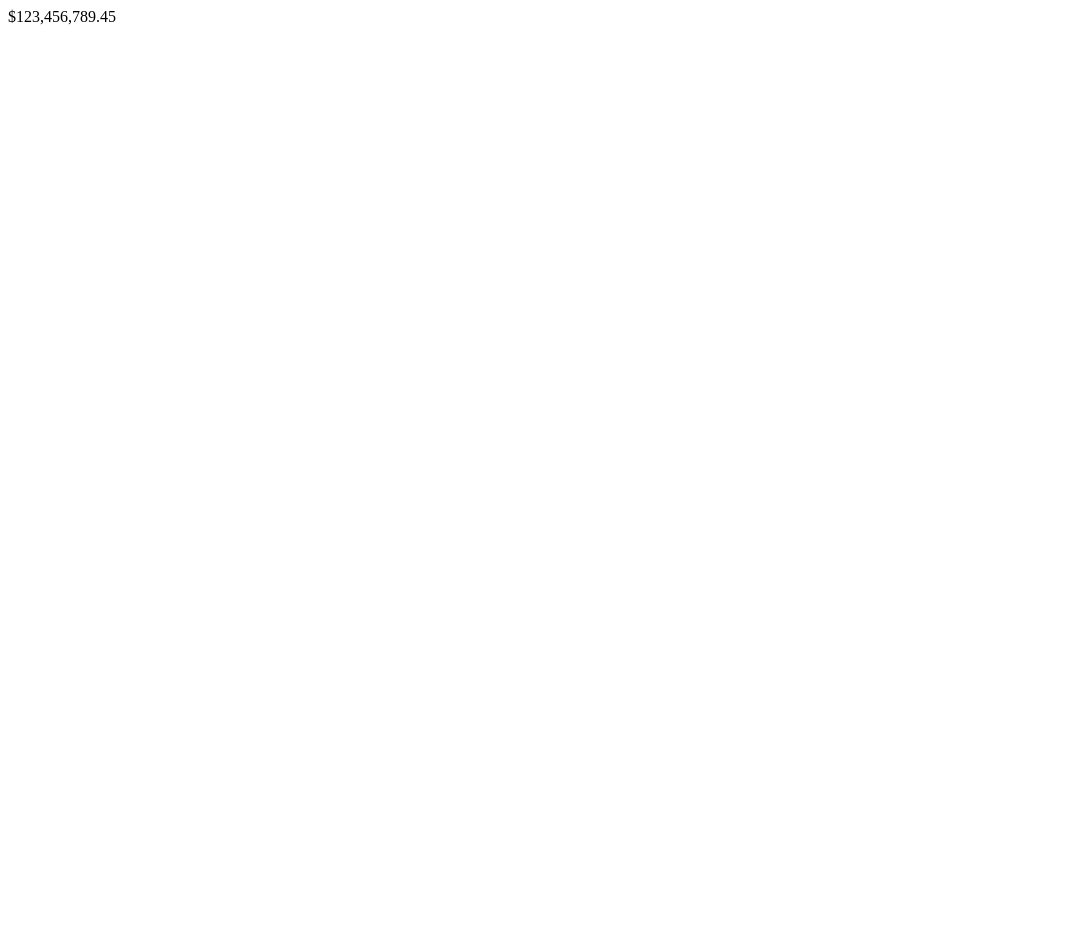
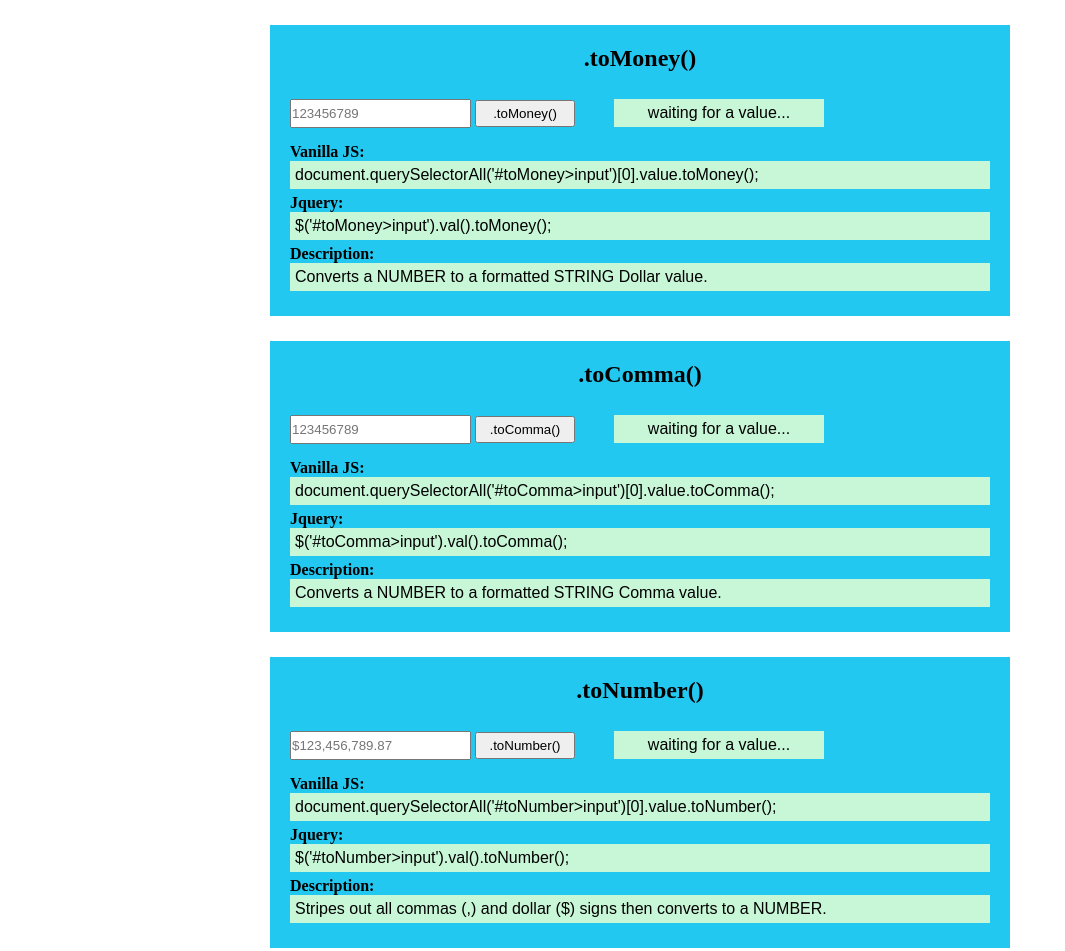
Before and after one commit to ToothpickFactory/toMoney, a plain HTML site: page demo/index.html in a window 1280 px wide. Shown: the whole page, without its empty margins (0-1065 px from the left). Before the commit the page ends 800 px from the top, so only its background shows below. Drawn offline with nearby package versions, Linux system fonts and the light colour scheme.

Commit message:
Included a Demo folder to show off the tool

```diff
--- a/demo/css/main.css
+++ b/demo/css/main.css
@@ -0,0 +1,48 @@
+*{
+	margin: 0px;
+	padding: 0px;
+}
+
+.exampleBlock{
+	margin: 25px auto;
+	background-color: rgb(35, 200, 241);
+	width: 700px;
+	padding: 20px;
+}
+
+.exampleBlock h2{
+	text-align: center;
+	padding: 0 0 25px 0;
+}
+
+.exampleBlock input{
+	height: 25px;
+}
+
+.exampleBlock button{
+	height: 27px;
+	width: 100px;
+}
+
+.exampleBlock>p:nth-of-type(1) {
+	width: 200px;
+	margin-top: 2px;
+	display: inline-block;
+	margin-left: 35px;
+	text-align: center;
+}
+
+.exampleBlock ul{
+	margin-top: 15px;
+	list-style-type: none;
+}
+
+.exampleBlock li{
+	margin: 5px 0;
+}
+
+.code{
+	background-color: #c8f7d8;
+	padding: 5px;
+	font-family: sans-serif;
+}
--- a/demo/index.html
+++ b/demo/index.html
@@ -14,6 +14,47 @@
 		<script src="js/main.js" type="text/javascript"></script>
     </head>
     <body>
-        <div id='testArea'>$123,456,789.45</div>
+        <div id='toMoney' class='exampleBlock'>
+			<h2>.toMoney()</h2>
+			<input type='text' placeholder='123456789'/>
+			<button>.toMoney()</button>
+			<p class='code'>waiting for a value...</p>
+			<ul>
+				<li><strong>Vanilla JS:</strong><p class='code'>document.querySelectorAll('#toMoney>input')[0].value.toMoney();</p></li>
+				<li><strong>Jquery: </strong><p class='code'>$('#toMoney>input').val().toMoney();</p></li>
+				<li><strong>Description: </strong><p class='code'>
+					Converts a NUMBER to a formatted STRING Dollar value.
+				</p></li>
+			</ul>
+		</div>
+
+		<div id='toComma' class='exampleBlock'>
+			<h2>.toComma()</h2>
+			<input type='text' placeholder='123456789'/>
+			<button>.toComma()</button>
+			<p class='code'>waiting for a value...</p>
+			<ul>
+				<li><strong>Vanilla JS:</strong><p class='code'>document.querySelectorAll('#toComma>input')[0].value.toComma();</p></li>
+				<li><strong>Jquery: </strong><p class='code'>$('#toComma>input').val().toComma();</p></li>
+				<li><strong>Description: </strong><p class='code'>
+					Converts a NUMBER to a formatted STRING Comma value.
+				</p></li>
+			</ul>
+		</div>
+
+		<div id='toNumber' class='exampleBlock'>
+			<h2>.toNumber()</h2>
+			<input type='text' placeholder='$123,456,789.87'/>
+			<button>.toNumber()</button>
+			<p class='code'>waiting for a value...</p>
+			<ul>
+				<li><strong>Vanilla JS:</strong><p class='code'>document.querySelectorAll('#toNumber>input')[0].value.toNumber();</p></li>
+				<li><strong>Jquery: </strong><p class='code'>$('#toNumber>input').val().toNumber();</p></li>
+				<li><strong>Description: </strong><p class='code'>
+					Stripes out all commas (,) and dollar ($) signs then converts to a NUMBER.
+				</p></li>
+			</ul>
+		</div>
+
     </body>
 </html>
--- a/demo/js/main.js
+++ b/demo/js/main.js
@@ -1,5 +1,22 @@
-$(document).ready(
-	function(){
-		console.log($('#testArea').text().toNumber());
-	}
-);
+$(document).on('click', '#toMoney>button', convertToMoney);
+$(document).on('click', '#toComma>button', convertToComma);
+$(document).on('click', '#toNumber>button', convertToNumber);
+
+function convertToMoney(){
+	$('#toMoney>p').text(
+		$('#toMoney>input').val().toMoney()
+	);
+}
+
+
+function convertToComma(){
+	$('#toComma>p').text(
+		$('#toComma>input').val().toComma()
+	);
+}
+
+function convertToNumber(){
+	$('#toNumber>p').text(
+		$('#toNumber>input').val().toNumber()
+	);
+}
```
Also changed, not shown: demo/js/toMoney.js (line endings or trailing spaces), toMoney.js (line endings or trailing spaces), 1 other file.
